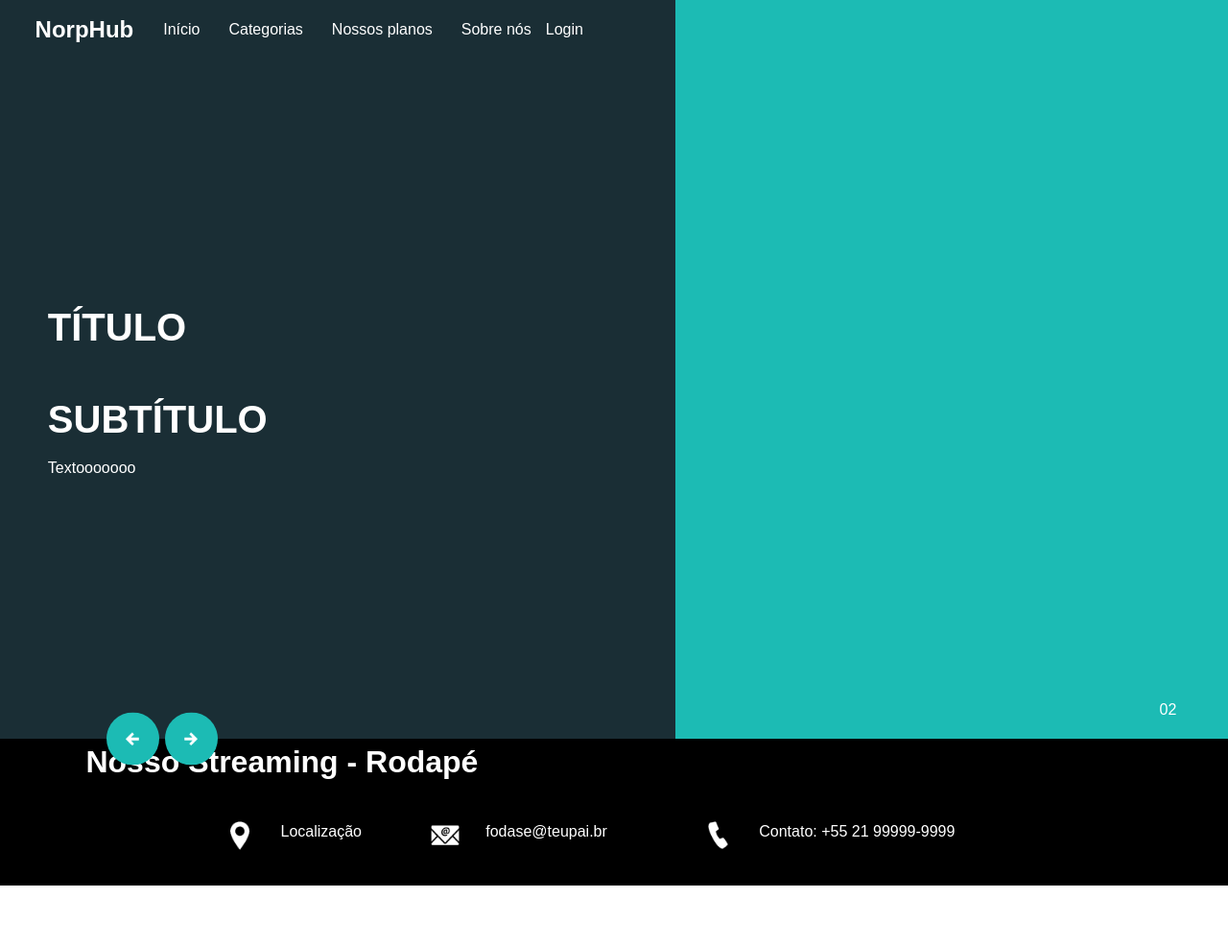
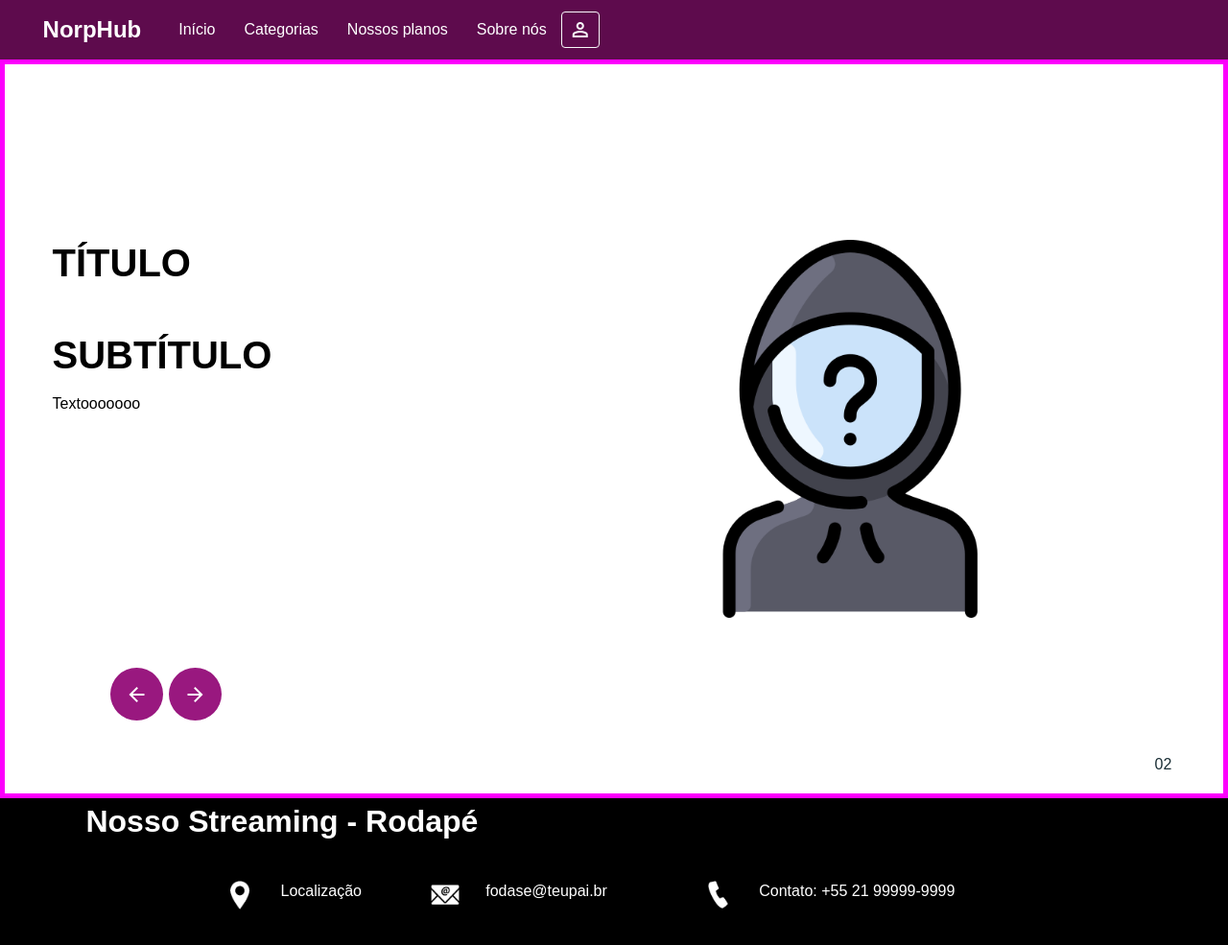
Before and after one commit to LuizP2/Site-de-Streaming, a plain HTML site: page projeto1 - streaming/index.html in a window 1280 px wide. Shown: the whole page at 96% size. Before the commit the page ends 923 px from the top, so only its background shows below. Drawn offline with nearby package versions, Linux system fonts and the light colour scheme; a script that the page names is missing.

Commit message:
Add files via upload

```diff
--- a/projeto1 - streaming/css/style.css
+++ b/projeto1 - streaming/css/style.css
@@ -7,8 +7,7 @@ body {
 /* Header */
 .hero_area {
   height: calc(100vh - 30px);
-  background: -webkit-gradient(linear, left top, right top, color-stop(55%, #1a2e35), color-stop(55%, #1cbbb4));
-  background: linear-gradient(to right, #1a2e35 55%, #1cbbb4 55%);
+  background: linear-gradient(to right, #ffffff 55%, #ffffff 55%);
   display: -webkit-box;
   display: -ms-flexbox;
   display: flex;
@@ -17,6 +16,12 @@ body {
   -ms-flex-direction: column;
   flex-direction: column;
   position: relative;
+  border: 5px solid rgb(253, 0, 253);
+  color: rgb(0, 0, 0);
+}
+
+.header_section {
+  background-color: #5E0B4D;
 }
 
 .header_section .user_option a {
@@ -45,6 +50,20 @@ a:focus {
   font-weight: bold;
   color: #ffffff;
   font-size: 24px;
+}
+
+.logo-name {
+  display: inline-block;
+  margin: 0 0.5rem;
+  animation: bounce;
+  animation-duration: 3s;
+}
+
+#btn-login {
+  display: flex;
+  justify-content: center;
+  align-items: center;
+  width: 80%;
 }
 
 /* Carrossel */
@@ -93,6 +112,7 @@ a:focus {
   z-index: 999;
   -webkit-transform: translateY(50%);
   transform: translateY(50%);
+  top: 65%;
 }
 
 .slider_section .carousel_btn-container .carousel-control-prev,
@@ -106,21 +126,22 @@ a:focus {
   background-repeat: no-repeat;
   background-size: 14px;
   background-position: center;
-  background-color: #1cbbb4;
+  background-color: #99187f;
   margin: 2px;
 }
 
 .slider_section .carousel_btn-container .carousel-control-prev:hover,
 .slider_section .carousel_btn-container .carousel-control-next:hover {
-  background-color: #1a918b;
+  background-color: #ffffff;
+  color: #5E0B4D;
+  border: solid 2px #5E0B4D;
+  transform: scale(1.2);
+  transition: all 0.5s ease;
 }
 
-.slider_section .carousel_btn-container .carousel-control-prev {
-  background-image: url(../images/prev.png);
-}
-
-.slider_section .carousel_btn-container .carousel-control-next {
-  background-image: url(../images/next.png);
+.slider_section .carousel_btn-container .carousel-control-prev:hover,
+.slider_section .carousel_btn-container .carousel-control-next:hover {
+  color: #5E0B4D;
 }
 
 .slider_section ol.carousel-indicators {
@@ -136,7 +157,7 @@ a:focus {
   text-indent: 0px;
   text-align: center;
   line-height: 55px;
-  color: #ffffff;
+  color: #1a2e35;
   background-color: transparent;
   opacity: 1;
   display: none;
--- a/projeto1 - streaming/index.html
+++ b/projeto1 - streaming/index.html
@@ -8,16 +8,17 @@
   <title>Projeto 1</title>
   <link rel="stylesheet" type="text/css" href="css/bootstrap.css" />
   <link href="css/style.css" rel="stylesheet" />
+  <link rel="stylesheet" href="https://fonts.googleapis.com/css2?family=Material+Symbols+Outlined:opsz,wght,FILL,GRAD@20..48,100..700,0..1,-50..200" />
+  <link rel="stylesheet" href="https://cdnjs.cloudflare.com/ajax/libs/animate.css/4.1.1/animate.min.css"/>
 </head>
 
 <body>
-  <div class="hero_area">
     <header class="header_section">
       <div class="container-fluid">
         <nav class="navbar navbar-expand-lg custom_nav-container">
           <a class="navbar-brand" href="index.html">
             <img src="images/logo.png" alt="" />
-            <span>
+            <span class="logo-name">
               NorpHub
             </span>
           </a>
@@ -41,23 +42,28 @@
               </li>
             </ul>
             <div class="user_option">
-              <a href="#">
-                <span>
-                  Login
-                </span>
-              </a>
+              <button type="button" class="btn btn-outline-light" id="btn-login">
+                <span id="user-icon" class="material-symbols-outlined">
+                  person
+                  </span>
+                </button>
             </div>
           </div>
         </nav>
       </div>
     </header>
+    <div class="hero_area">
     <section class="slider_section ">
       <div class="carousel_btn-container">
         <a class="carousel-control-prev" href="#carouselExampleIndicators" role="button" data-slide="prev">
-          <span class="sr-only">Previous</span>
+          <span class="material-symbols-outlined">
+            arrow_back
+            </span>
         </a>
         <a class="carousel-control-next" href="#carouselExampleIndicators" role="button" data-slide="next">
-          <span class="sr-only">Next</span>
+          <span class="material-symbols-outlined">
+            arrow_forward
+            </span>
         </a>
       </div>
       <div id="carouselExampleIndicators" class="carousel slide" data-ride="carousel">
@@ -83,7 +89,7 @@
                 </div>
                 <div class="offset-md-1 col-md-4 img-container">
                   <div class="img-box">
-                    <img src="imagem-slide1" alt="">
+                    <img src="./images/img-teste.png" alt="">
                   </div>
                 </div>
               </div>
@@ -107,7 +113,7 @@
                 </div>
                 <div class="offset-md-1 col-md-4 img-container">
                   <div class="img-box">
-                    <img src="imagem-slide2" alt="">
+                    <img src="./images/img-teste.png" alt="">
                   </div>
                 </div>
               </div>
@@ -131,7 +137,7 @@
                 </div>
                 <div class="offset-md-1 col-md-4 img-container">
                   <div class="img-box">
-                    <img src="imagem-slide3" alt="">
+                    <img src="./images/img-teste.png" alt="">
                   </div>
                 </div>
               </div>
```
Also changed, not shown: projeto1 - streaming/images/img-teste.png (added).
